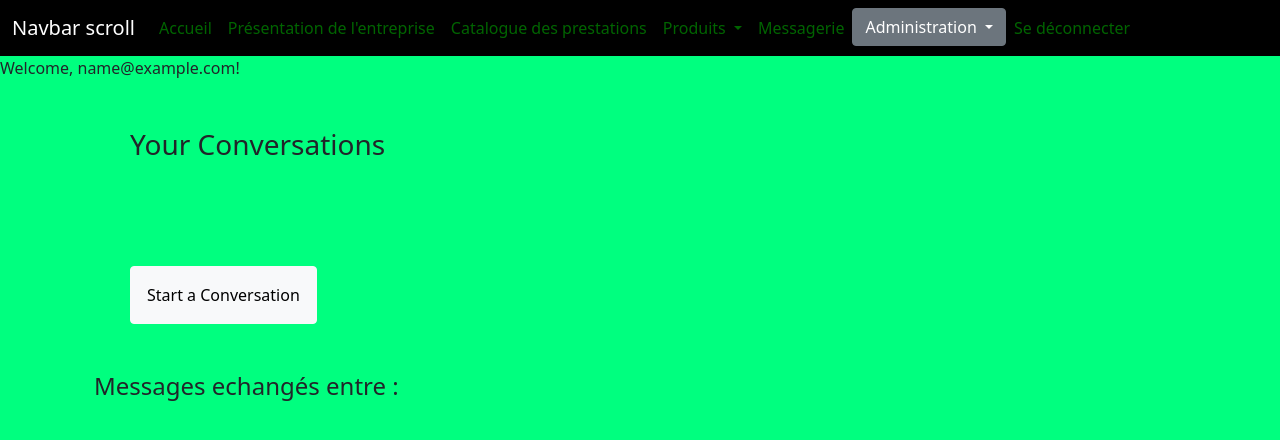
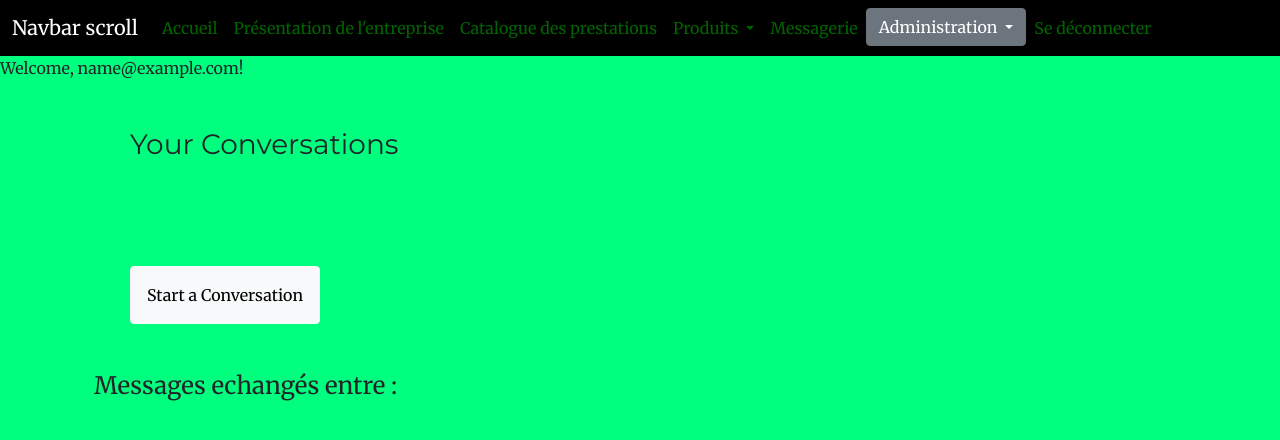
Before and after one commit to Aleks512/Ventalis, a Django app: page /messagerie/inbox/ in a window 1280 px wide. Shown: the top 440 px of the page. Run offline with Django 4.2, Linux system fonts and the light colour scheme; the visitor is signed in with stand-in values (Sample User, id 1); data that the repository does not hold is empty; some libraries are stand-ins or nearby versions.

Commit message:
implementation de la police

```diff
--- a/static/css/custom.css
+++ b/static/css/custom.css
@@ -1,6 +1,17 @@
-body{
+@import url('https://fonts.googleapis.com/css2?family=Montserrat&display=swap');
+@import url('https://fonts.googleapis.com/css2?family=Merriweather&family=Montserrat&display=swap');
+
+
+
+html, body, h4, h5{
     background-color: springgreen;
+    font-family: 'Merriweather', serif;
 }
+
+h1, h2, h3{
+  font-family: 'Montserrat', sans-serif;
+}
+
 .bg-dark {
   background-color: black !important;
 }
```
